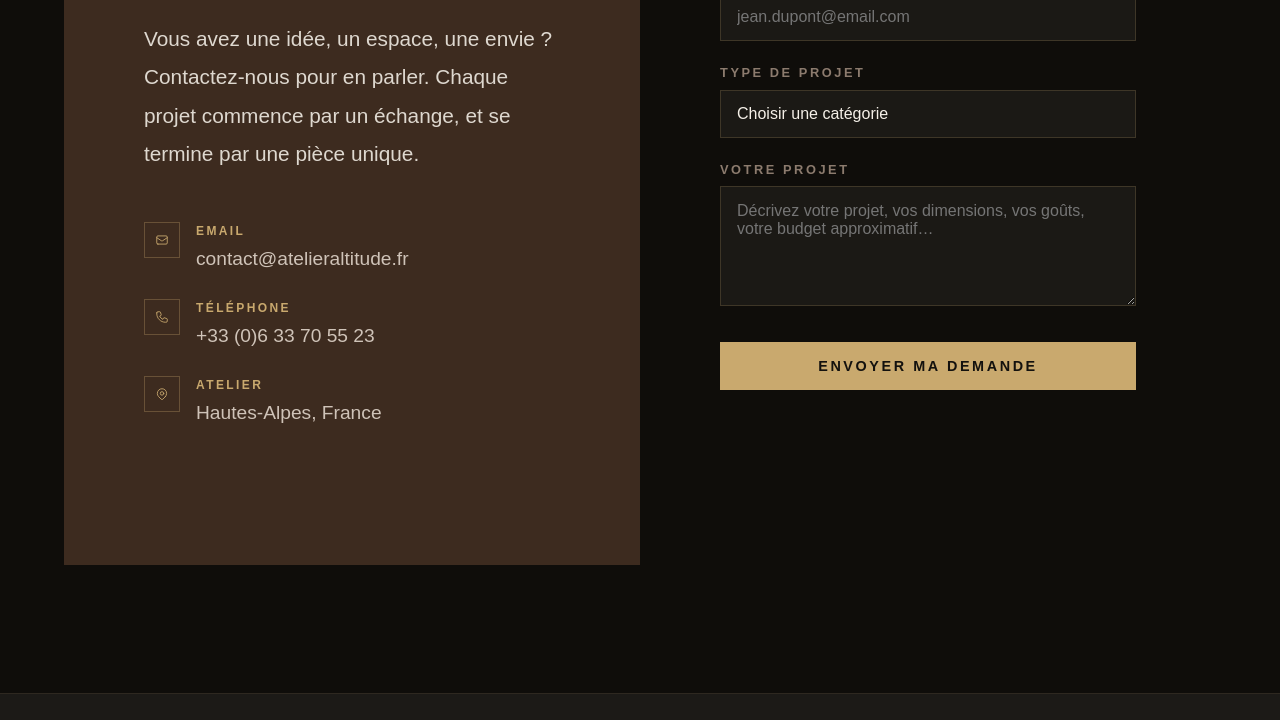
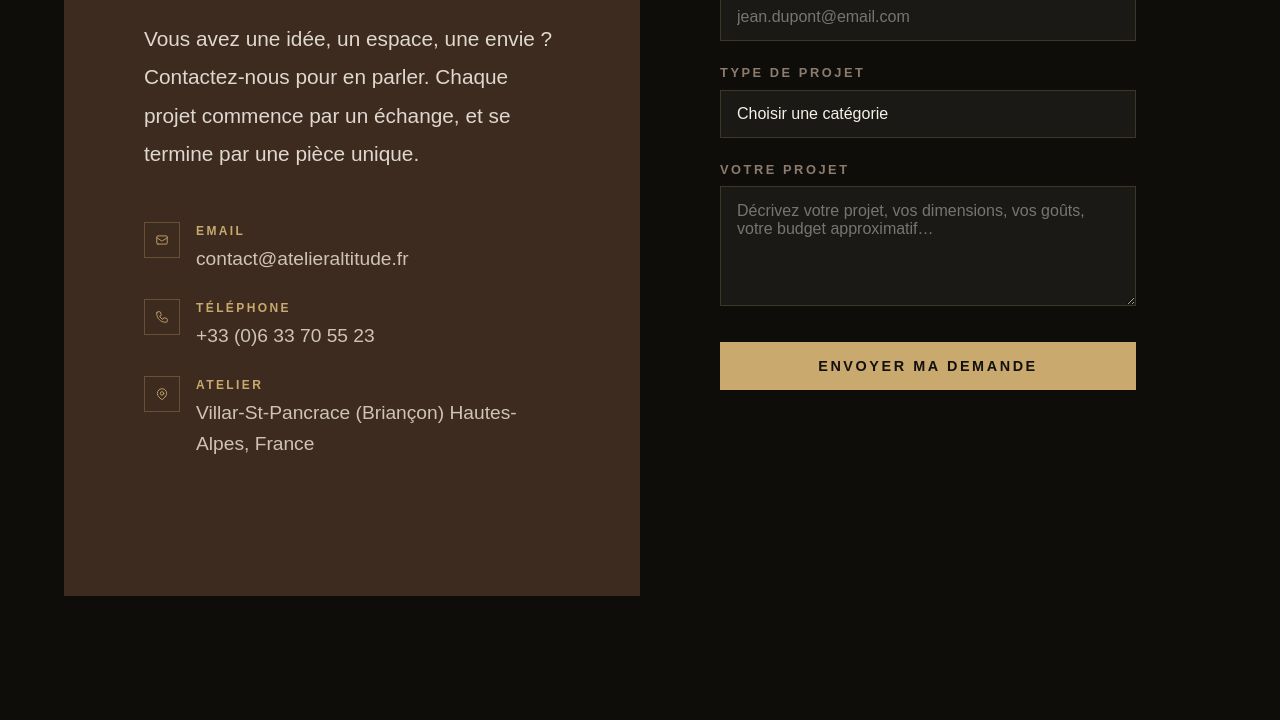
Before and after one commit to sbrum05/atelieraltitude, a plain HTML site: page index.html in a window 1280 px wide. Shown: the part 7543-8263 px from the top of the page. Drawn offline with nearby package versions, Linux system fonts and the light colour scheme; a web font is replaced by a local one.

Commit message:
Update index.html

```diff
--- a/index.html
+++ b/index.html
@@ -359,7 +359,7 @@
       <p>Vous avez une idée, un espace, une envie ? Contactez-nous pour en parler. Chaque projet commence par un échange, et se termine par une pièce unique.</p>
       <div class="contact-detail"><div class="icon"><svg viewBox="0 0 24 24" stroke-width="1.5" stroke-linecap="round" stroke-linejoin="round"><path d="M3 8l7.89 5.26a2 2 0 002.22 0L21 8M5 19h14a2 2 0 002-2V7a2 2 0 00-2-2H5a2 2 0 00-2 2v10a2 2 0 002 2z"/></svg></div><div class="info"><strong>Email</strong>contact@atelieraltitude.fr</div></div>
       <div class="contact-detail"><div class="icon"><svg viewBox="0 0 24 24" stroke-width="1.5" stroke-linecap="round" stroke-linejoin="round"><path d="M3 5a2 2 0 012-2h3.28a1 1 0 01.948.684l1.498 4.493a1 1 0 01-.502 1.21l-2.257 1.13a11.042 11.042 0 005.516 5.516l1.13-2.257a1 1 0 011.21-.502l4.493 1.498a1 1 0 01.684.949V19a2 2 0 01-2 2h-1C9.716 21 3 14.284 3 6V5z"/></svg></div><div class="info"><strong>Téléphone</strong>+33 (0)6 33 70 55 23</div></div>
-      <div class="contact-detail"><div class="icon"><svg viewBox="0 0 24 24" stroke-width="1.5" stroke-linecap="round" stroke-linejoin="round"><path d="M17.657 16.657L13.414 20.9a1.998 1.998 0 01-2.827 0l-4.244-4.243a8 8 0 1111.314 0z"/><path d="M15 11a3 3 0 11-6 0 3 3 0 016 0z"/></svg></div><div class="info"><strong>Atelier</strong>Hautes-Alpes, France</div></div>
+      <div class="contact-detail"><div class="icon"><svg viewBox="0 0 24 24" stroke-width="1.5" stroke-linecap="round" stroke-linejoin="round"><path d="M17.657 16.657L13.414 20.9a1.998 1.998 0 01-2.827 0l-4.244-4.243a8 8 0 1111.314 0z"/><path d="M15 11a3 3 0 11-6 0 3 3 0 016 0z"/></svg></div><div class="info"><strong>Atelier</strong> Villar-St-Pancrace (Briançon) Hautes-Alpes, France</div></div>
     </div>
     <div class="contact-right">
       <h3>Décrivez votre projet</h3>
```
